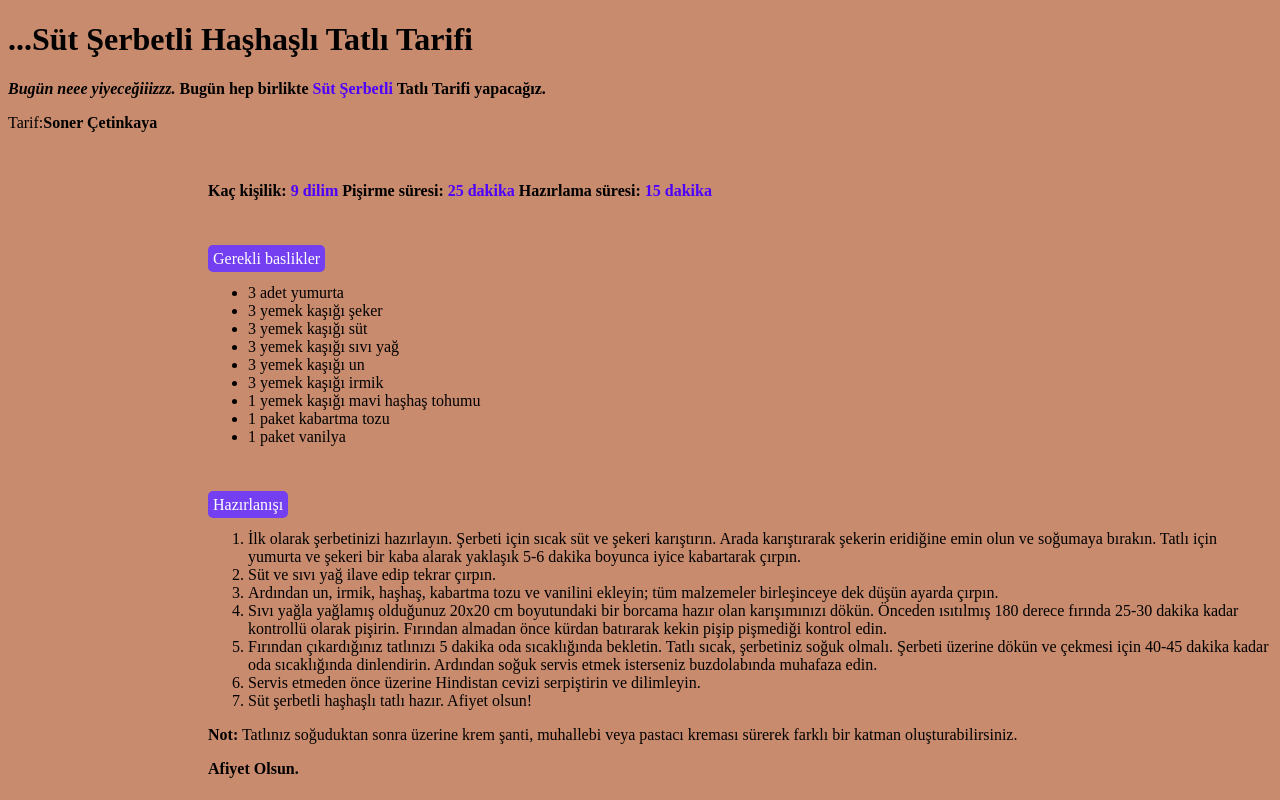
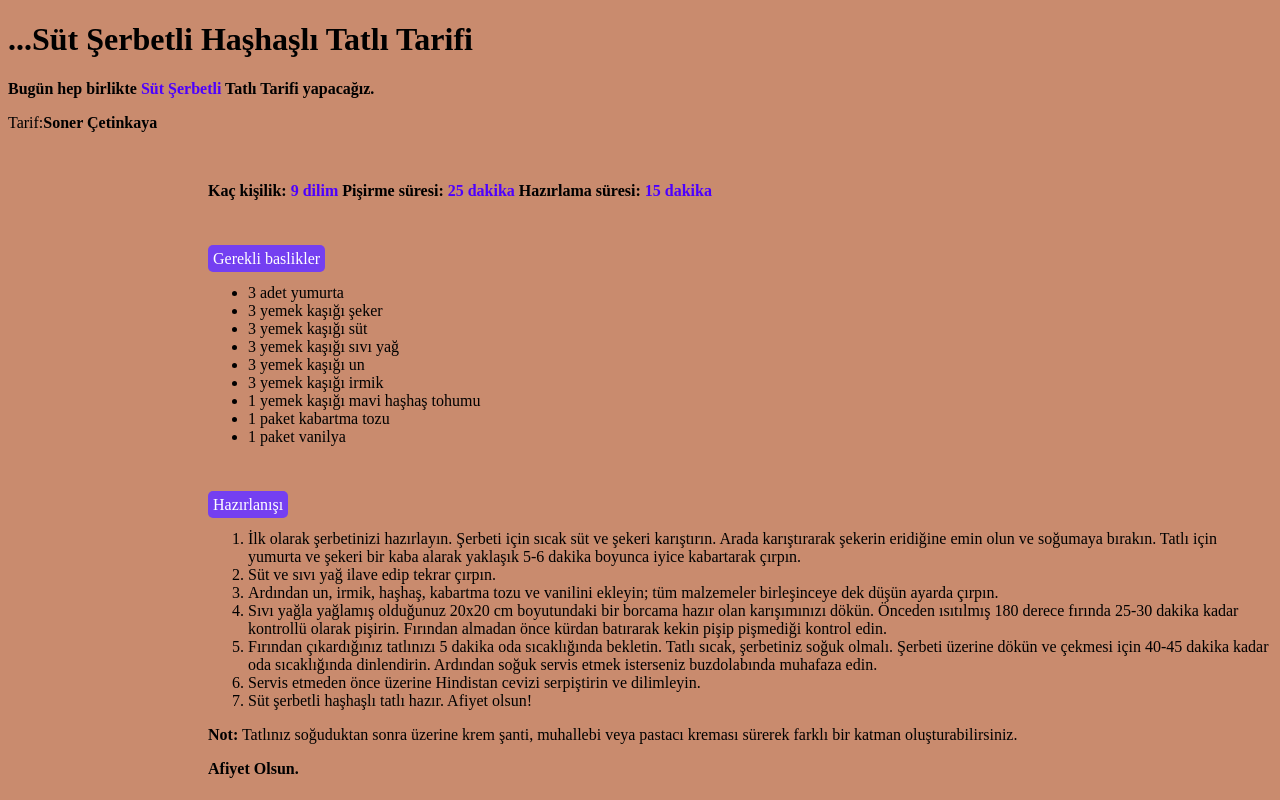
Before and after one commit to abdulkerimhcp/PatikaHtmlOdev, a plain HTML site: page Odev3/index.html in a window 1280 px wide. Drawn offline with Linux system fonts and the light colour scheme.

Commit message:
Update index.html

```diff
--- a/Odev3/index.html
+++ b/Odev3/index.html
@@ -35,7 +35,7 @@
     <!--Header Start-->
     <header>
         <h1 id="headerH1">...Süt Şerbetli Haşhaşlı Tatlı Tarifi</h1>
-        <b><i>Bugün neee yiyeceğiiizzz.</i> Bugün hep birlikte <span class="text-color">Süt Şerbetli</span> Tatlı Tarifi yapacağız.</b>
+        <b>Bugün hep birlikte <span class="text-color">Süt Şerbetli</span> Tatlı Tarifi yapacağız.</b>
         <p>Tarif:<b>Soner Çetinkaya</b></p>
     </header>
     <!--Header End-->
```
